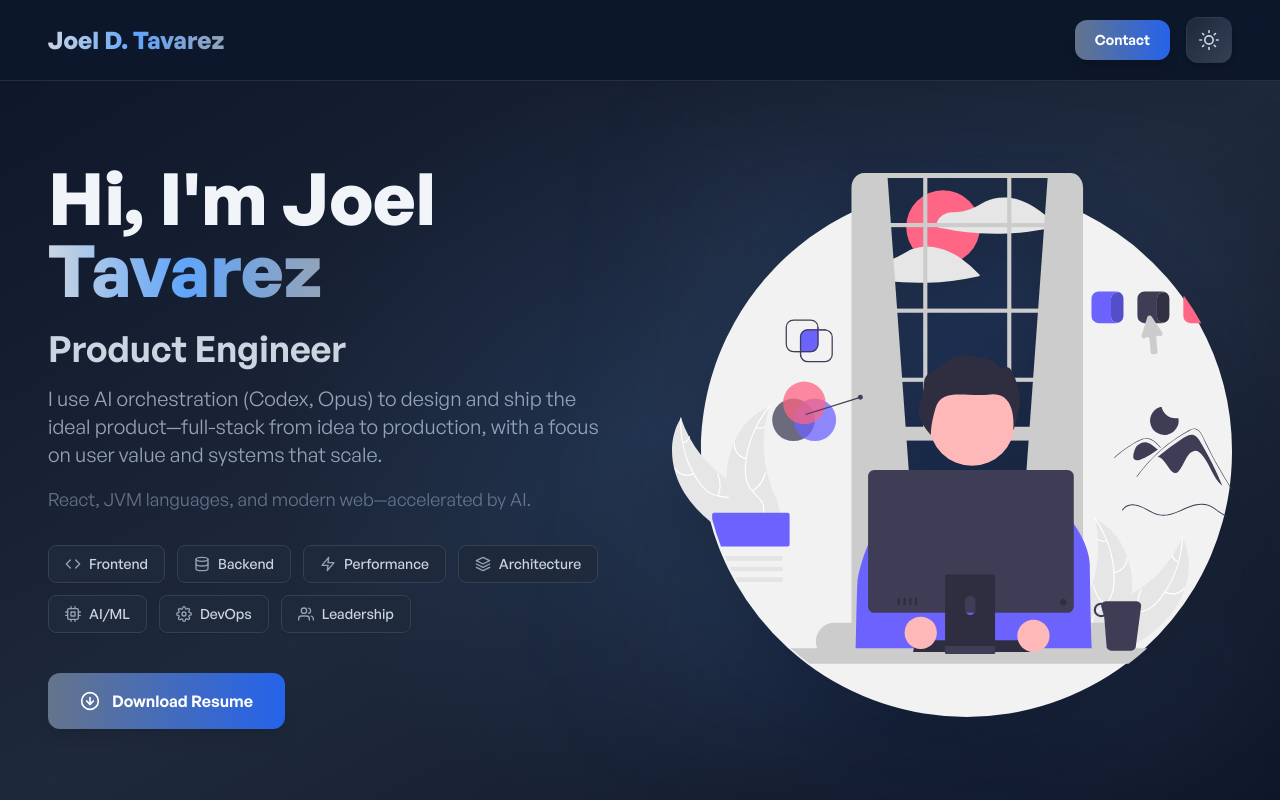
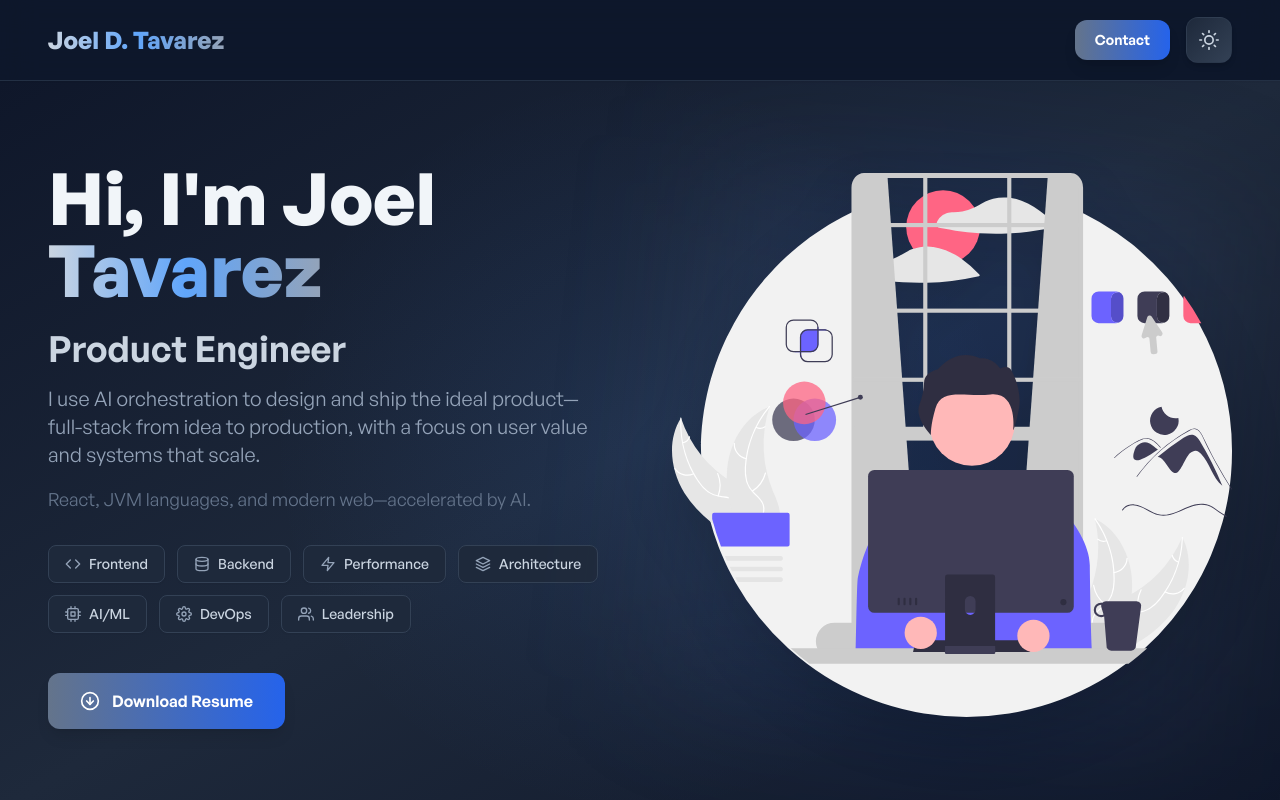
Before and after one commit to Don-Joel/Me, a Next.js app: page / in a window 1280 px wide. Shown: the top 800 px of the page. Built offline with nearby package versions, Linux system fonts and the light colour scheme.

Commit message:
removing which llms I use

```diff
--- a/components/shared/AppBanner.tsx
+++ b/components/shared/AppBanner.tsx
@@ -62,9 +62,9 @@ const AppBanner = () => {
                 transition={{ delay: 0.4, duration: 0.6 }}
                 className="text-lg sm:text-xl text-slate-600 dark:text-slate-400 mb-4 max-w-2xl mx-auto lg:mx-0 leading-relaxed"
               >
-                I use AI orchestration (Codex, Opus) to design and ship the
-                ideal product—full-stack from idea to production, with a focus
-                on user value and systems that scale.
+                I use AI orchestration to design and ship the ideal
+                product—full-stack from idea to production, with a focus on user
+                value and systems that scale.
               </motion.p>
               <motion.p
                 initial={{ opacity: 0, y: 20 }}
--- a/pages/index.tsx
+++ b/pages/index.tsx
@@ -19,7 +19,7 @@ const Home = () => {
     <>
       <PagesMetaHead
         title="Joel Tavarez - Product Engineer | AI Orchestration, Leadership, Systems"
-        description="Product engineer who uses AI orchestration (Codex, Opus) to build ideal software. Full-stack experience at Newmark and Target; leadership, system optimization, and React/JVM."
+        description="Product engineer who uses AI orchestration to build ideal software. Full-stack experience at Newmark and Target; leadership, system optimization, and React/JVM."
         keywords="Joel Tavarez, product engineer, AI orchestration, Codex, Opus, full-stack engineer, React, leadership, systems optimization, software engineer"
       />
       <DynamicAppBanner />
```
